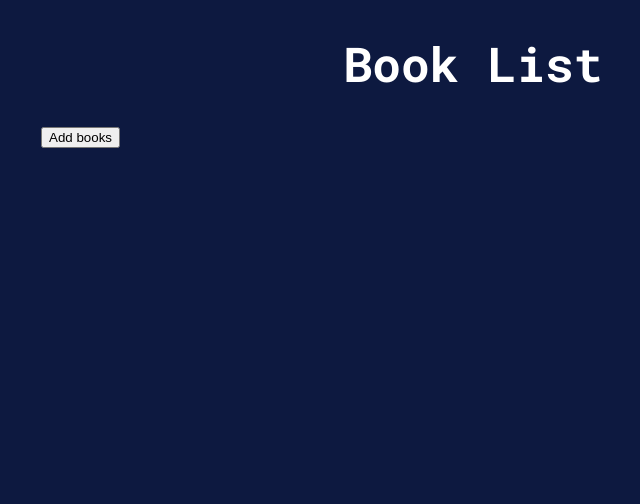
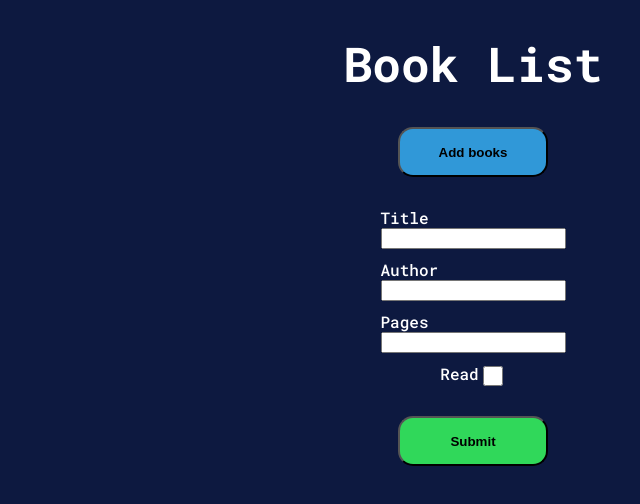
Before and after one commit to alex-nemeth/library, a plain HTML site: page index.html in a window 1280 px wide. Shown: the whole page, without its empty margins (167-807 px from the left). Drawn offline with Linux system fonts and the light colour scheme.

Commit message:
improved style on current functionality

```diff
--- a/index.html
+++ b/index.html
@@ -16,14 +16,25 @@
         </div>
 
         <form class="newbook">
+            <div class="forminput">
                 <label for="title">Title</label>
                 <input class="title" type="text" />
+            </div>
+            <div class="forminput" id="author">
                 <label for="author">Author</label>
                 <input class="author" type="text" />
+            </div>
+
+            <div class="forminput">
                 <label for="pages">Pages</label>
                 <input class="pages" type="text" />
+            </div>
+
+            <div class="forminput" id="read">
                 <label for="read">Read</label>
                 <input type="checkbox" class="read" />
+            </div>
+
             <button type="submit" class="addbook">Submit</button>
         </form>
 
--- a/main.js
+++ b/main.js
@@ -33,18 +33,22 @@ function render() {
 }
 
 const showFormBtn = document.querySelector(".showform");
+const hideFormBtn = document.querySelector(".closeform");
+const form = document.querySelector(".newbook");
+const addBookBtn = document.querySelector(".addbook");
+
 showFormBtn.addEventListener("click", function () {
-    const form = document.querySelector(".newbook");
     form.style.display = "flex";
+    hideFormBtn.style.display = "block";
+    showFormBtn.style.display = "none";
 });
 
-const hideFormBtn = document.querySelector(".closeform");
 hideFormBtn.addEventListener("click", function () {
-    const form = document.querySelector(".newbook");
     form.style.display = "none";
+    hideFormBtn.style.display = "none";
+    showFormBtn.style.display = "block";
 });
 
-const addBookBtn = document.querySelector(".addbook");
 addBookBtn.addEventListener("click", function (event) {
     event.preventDefault();
     addBook();
--- a/styles.css
+++ b/styles.css
@@ -15,6 +15,11 @@ label {
     color: white;
 }
 
+input {
+    display: block;
+    margin-bottom: 10px;
+}
+
 form {
     display: none;
     flex-direction: column;
@@ -22,12 +27,56 @@ form {
 
 .openclose {
     display: flex;
-    justify-content: space-between;
-    margin: 20px 200px;
+    justify-content: center;
+    margin-top: 20px;
+}
+
+.showform {
+    width: 150px;
+    height: 50px;
+    font-weight: bold;
+    background-color: rgb(48, 152, 216);
+    border-radius: 15px;
+}
+
+.closeform {
+    width: 50px;
+    height: 50px;
+    font-weight: bold;
+    background-color: rgb(216, 48, 48);
+    border-radius: 15px;
 }
 
 .closeform {
     display: none;
+}
+
+.newbook {
+    display: flex;
+    flex-direction: column;
+    align-items: center;
+    margin: 30px 0px;
+}
+
+#read {
+    display: flex;
+    flex-direction: row;
+    align-items: flex-start;
+    justify-content: center;
+}
+
+.read {
+    width: 20px;
+    height: 20px;
+    margin-bottom: 30px;
+}
+
+.addbook {
+    width: 150px;
+    height: 50px;
+    font-weight: bold;
+    background-color: rgb(48, 216, 90);
+    border-radius: 15px;
 }
 
 .booklist {
@@ -40,6 +89,15 @@ form {
     color: black;
     padding: 20px;
     margin: 20px;
-    min-width: 280px;
+    min-width: 240px;
     min-height: 200px;
+    border-radius: 15px;
 }
+
+.true {
+    border-right: 20px solid rgb(48, 216, 90);
+}
+
+.false {
+    border-right: 20px solid rgb(212, 109, 54);
+}
```
Lines whose indentation alone changed are shown as unchanged.
